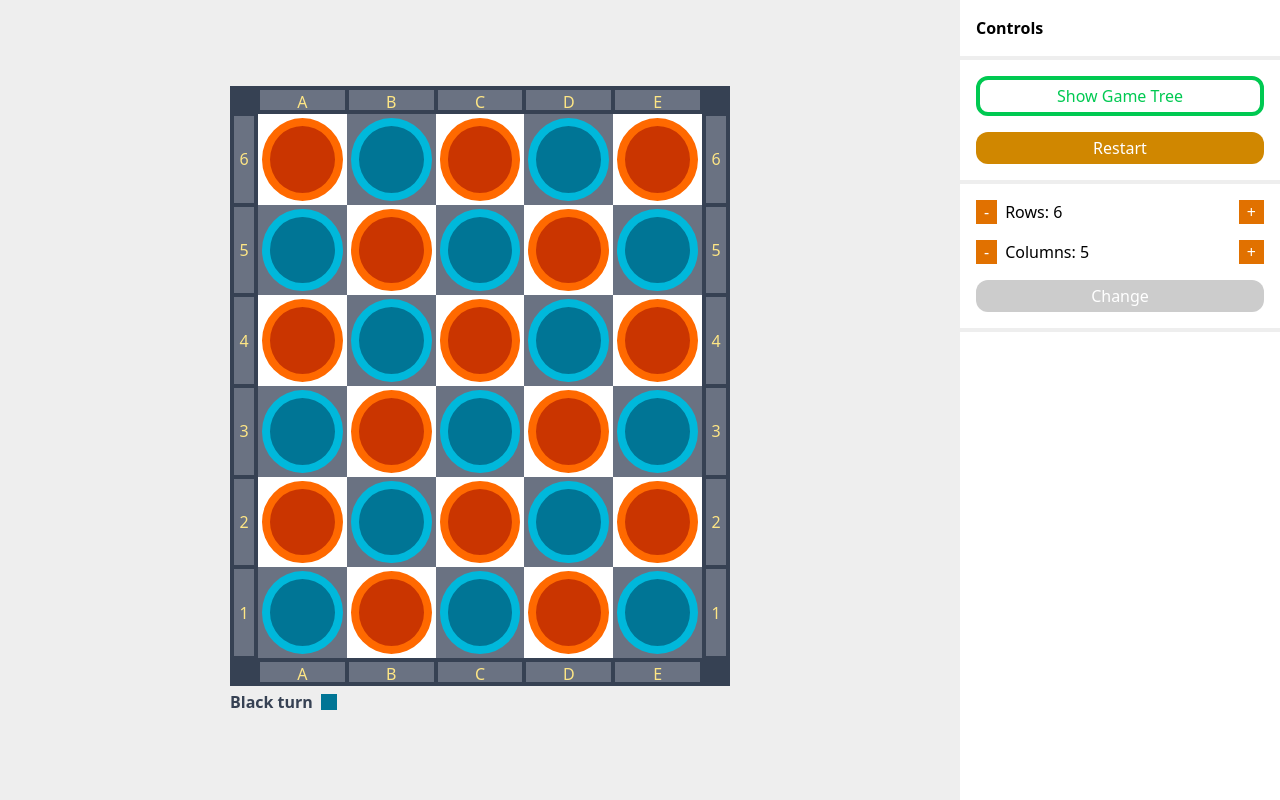
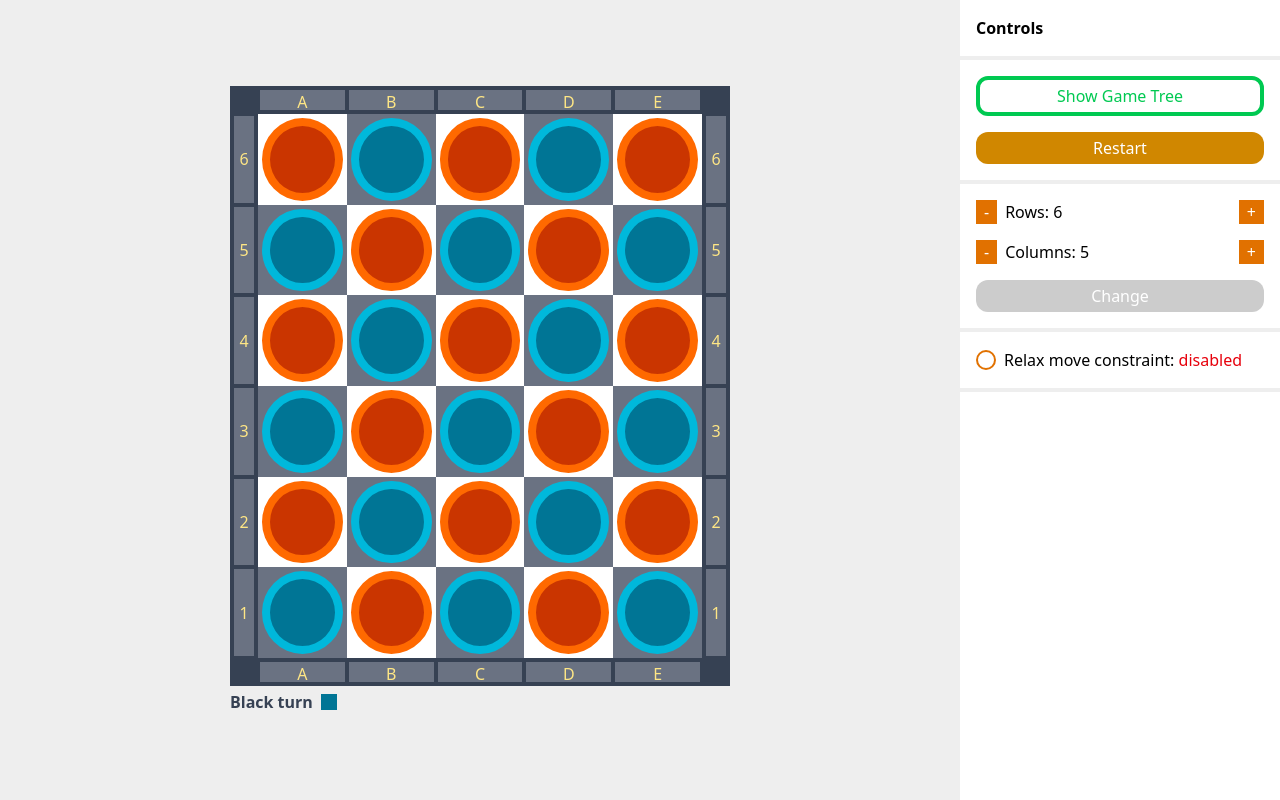
Before and after one commit to it1shka/clobber, a React (Vite) app: page / in a window 1280 px wide. Built offline with nearby package versions, Linux system fonts and the light colour scheme.

Commit message:
feat: added controls for constraint relaxation & fixed a bug in logic

```diff
--- a/src/Board/MainPart.tsx
+++ b/src/Board/MainPart.tsx
@@ -1,5 +1,6 @@
 import type { FC } from 'react'
-import { Position, MainPartProps } from './types'
+import type { Position, MainPartProps } from './types'
+import { getChessboardColor } from '../logic/lib'
 
 const MainPart: FC<MainPartProps> = ({
   rows,
@@ -91,7 +92,7 @@ const MainPart: FC<MainPartProps> = ({
                   {pieceElement}
                 </div>
               )
-            case index % 2 === 0:
+            case getChessboardColor(row, column) === 'white':
               return (
                 <div className="bg-white p-1 w-full h-full">{pieceElement}</div>
               )
--- /dev/null
+++ b/src/ControlPane/CheckboxControl.tsx
@@ -0,0 +1,30 @@
+import type { CheckboxControlProps } from './types.ts'
+
+const CheckboxControl = ({ title, value, onChange }: CheckboxControlProps) => {
+  return (
+    <div className="w-full flex gap-2 items-center">
+      {value && (
+        <button
+          className="rounded-[100%] border-2 border-amber-600 w-[20px] h-[20px] bg-amber-600"
+          onClick={() => onChange(false)}
+        ></button>
+      )}
+      {!value && (
+        <button
+          className="rounded-[100%] border-2 border-amber-600 w-[20px] h-[20px]"
+          onClick={() => onChange(true)}
+        ></button>
+      )}
+      <p>
+        {title}:{' '}
+        {value ? (
+          <span className="text-green-600">enabled</span>
+        ) : (
+          <span className="text-red-600">disabled</span>
+        )}
+      </p>
+    </div>
+  )
+}
+
+export default CheckboxControl
--- /dev/null
+++ b/src/ControlPane/SimulationControls.tsx
@@ -0,0 +1,18 @@
+import CheckboxControl from './CheckboxControl'
+import { useGameState } from '../useGameState'
+
+const SimulationControls = () => {
+  const { relaxedMoves, setRelaxation } = useGameState()
+
+  return (
+    <div className="flex flex-col p-4 items-center gap-2 border-b-4 border-[#eee]">
+      <CheckboxControl
+        title="Relax move constraint"
+        value={relaxedMoves}
+        onChange={setRelaxation}
+      />
+    </div>
+  )
+}
+
+export default SimulationControls
--- a/src/ControlPane/index.tsx
+++ b/src/ControlPane/index.tsx
@@ -1,4 +1,5 @@
 import MiscControls from './MiscControls'
+import SimulationControls from './SimulationControls'
 import SizeControls from './SizeControls'
 
 const ControlPane = () => {
@@ -7,6 +8,7 @@ const ControlPane = () => {
       <h2 className="p-4 font-bold border-b-4 border-[#eee]">Controls</h2>
       <MiscControls />
       <SizeControls />
+      <SimulationControls />
     </div>
   )
 }
--- a/src/ControlPane/types.ts
+++ b/src/ControlPane/types.ts
@@ -4,3 +4,9 @@ export type SizeControlProps = {
   onChange: (newValue: number) => void
   limits: readonly [number, number]
 }
+
+export type CheckboxControlProps = {
+  title: string
+  value: boolean
+  onChange: (newValue: boolean) => void
+}
--- a/src/logic/lib.ts
+++ b/src/logic/lib.ts
@@ -19,3 +19,7 @@ export const getStateDiff = (
   }
   return difference
 }
+
+export const getChessboardColor = (row: number, column: number) => {
+  return (column + (row % 2)) % 2 === 0 ? 'white' : 'black'
+}
--- a/src/logic/rules.ts
+++ b/src/logic/rules.ts
@@ -1,3 +1,5 @@
+import { getChessboardColor } from './lib'
+
 export type Player = 'black' | 'white'
 
 export type Piece = {
@@ -18,11 +20,11 @@ export class GameState {
     const pieces: Piece[] = []
     for (let row = 0; row < rows; row++) {
       for (let column = 0; column < columns; column++) {
-        const isWhite = (row * columns + column) % 2 === 0
+        const color = getChessboardColor(row, column)
         pieces.push({
           row,
           column,
-          color: isWhite ? 'white' : 'black',
+          color,
         })
       }
     }
--- a/src/useGameState.ts
+++ b/src/useGameState.ts
@@ -5,13 +5,15 @@ import { getStateDiff } from './logic/lib'
 const DEFAULT_ROWS = 6
 const DEFAULT_COLUMNS = 5
 
-type GameStateStore = {
+type GameStateStoreVars = {
   memory: Readonly<GameState>[]
   pointer: number
+  relaxedMoves: boolean
+}
 
+type GameStateStoreActions = {
   getUnderPointer: () => Readonly<GameState>
   getActiveHistory: () => Readonly<GameState>[]
-
   restart: () => void
   resizeAndRestart: (rows: number, columns: number) => void
   move: (
@@ -22,14 +24,24 @@ type GameStateStore = {
   ) => void
   back: () => void
   forth: () => void
+  setRelaxation: (relaxedFlag: boolean) => void
+}
+
+type GameStateStore = GameStateStoreVars & GameStateStoreActions
+
+const createInitialState = (gameState: Readonly<GameState>) => {
+  return {
+    memory: [gameState],
+    pointer: 0,
+    relaxedMoves: false,
+  } satisfies GameStateStoreVars
 }
 
 export const useGameState = create<GameStateStore>((set, get) => {
   const initialState = GameState.initial(DEFAULT_ROWS, DEFAULT_COLUMNS)
 
   return {
-    memory: [initialState],
-    pointer: 0,
+    ...createInitialState(initialState),
 
     getUnderPointer: () => get().memory[get().pointer],
     getActiveHistory: () => get().memory.slice(0, get().pointer + 1),
@@ -40,8 +52,7 @@ export const useGameState = create<GameStateStore>((set, get) => {
         const newInitialState = GameState.initial(rows, columns)
         return {
           ...prev,
-          memory: [newInitialState],
-          pointer: 0,
+          ...createInitialState(newInitialState),
         }
       })
     },
@@ -51,8 +62,7 @@ export const useGameState = create<GameStateStore>((set, get) => {
       set(prev => {
         return {
           ...prev,
-          memory: [newInitialState],
-          pointer: 0,
+          ...createInitialState(newInitialState),
         }
       })
     },
@@ -96,6 +106,15 @@ export const useGameState = create<GameStateStore>((set, get) => {
         }
       })
     },
+
+    setRelaxation: relaxedFlag => {
+      set(prev => {
+        return {
+          ...prev,
+          relaxedMoves: relaxedFlag,
+        }
+      })
+    },
   }
 })
 
```
